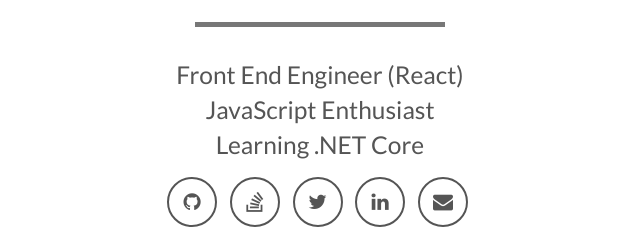
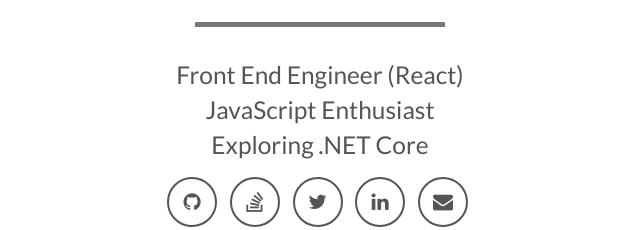
Before and after one commit to mihir0x69/KarandikarMihir.github.io, a website: page index.html in a window 1280 px wide. Shown: the part 382-612 px from the top of the page, 320-960 px from the left. Drawn offline with nearby package versions, Linux system fonts and the light colour scheme.

Commit message:
Add yarn, update headlines

```diff
--- a/index.html
+++ b/index.html
@@ -44,7 +44,7 @@
                               <br />
                               JavaScript Enthusiast
                               <br />
-                              Learning .NET Core
+                              Exploring .NET Core
                             </span>
                         </div>
                     </div>
```
